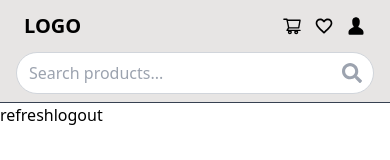
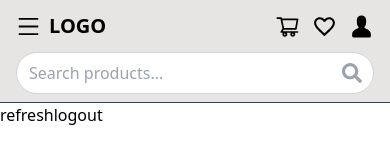
Before and after one commit to ZouCherif/tech_Ecommerce, a React (Create React App) app in the folder frontend/: page / in a window 390 px wide. Shown: the top 160 px of the page. Built offline with nearby package versions, Linux system fonts and the light colour scheme.

Commit message:
responsive Navbar

```diff
--- a/frontend/src/components/NavBar.js
+++ b/frontend/src/components/NavBar.js
@@ -3,12 +3,25 @@ import { AiOutlineShoppingCart, AiOutlineMenu } from "react-icons/ai";
 import { MdFavoriteBorder } from "react-icons/md";
 import { GoPerson } from "react-icons/go";
 import { Link } from "react-router-dom";
+import { useState } from "react";
 
 const Navbar = () => {
+  const [toggleMenu, setToggleMenu] = useState(false);
+  const handleToggleMenu = () => {
+    setToggleMenu((prevToggleMenu) => !prevToggleMenu);
+  };
   return (
-    <nav className="bg-stone-200 text-black w-full">
-      <div className="container mx-auto flex justify-between items-center py-3 max-w-[1200px] px-6">
-        <div className="text-xl font-bold mr-2">LOGO</div>
+    <nav className="text-black w-full relative">
+      <div className="relative z-20 bg-stone-200">
+        <div className="container mx-auto flex justify-between items-center py-3 max-w-[1200px] ss:px-6 px-4">
+          <div className="text-xl font-bold mr-2 flex items-center">
+            <AiOutlineMenu
+              size={25}
+              className="mr-2 ss:hidden"
+              onClick={handleToggleMenu}
+            />
+            LOGO
+          </div>
           <div className="flex items-center sm:space-x-6 ss:space-x-4 space-x-3">
             <div className="relative ss:block hidden">
               <input
@@ -22,15 +35,15 @@ const Navbar = () => {
               />
             </div>
             <Link to="/" className="hover:text-gray-500 flex items-center">
-            <AiOutlineShoppingCart size={20} className="ss:mr-1" />{" "}
+              <AiOutlineShoppingCart size={25} className="ss:mr-1" />{" "}
               <span className="ss:block hidden">Cart</span>
             </Link>
             <Link to="/" className="hover:text-gray-500 flex items-center">
-            <MdFavoriteBorder size={20} className="ss:mr-1" />{" "}
+              <MdFavoriteBorder size={25} className="ss:mr-1" />{" "}
               <span className="ss:block hidden">Favorites</span>
             </Link>
             <Link to="/auth" className="flex hover:text-gray-500 items-center">
-            <GoPerson size={20} className="ss:mr-2" />
+              <GoPerson size={25} className="ss:mr-1" />
               <span className="ss:block hidden">Your account</span>
             </Link>
           </div>
@@ -47,7 +60,7 @@ const Navbar = () => {
           />
         </div>
         <hr className=" border-gray-700" />
-      <div className="bg-black xs:block hidden">
+        <div className="bg-black ss:block hidden">
           <ul className="flex justify-around  mx-auto text-white text-center md:max-w-[1000px] xs:text-sm sm:text-base">
             <li className="bg-black cursor-pointer text-white font-semibold py-2 px-4 hover:bg-white hover:text-black duration-300 tracking-widest w-1/5">
               Home
@@ -66,6 +79,24 @@ const Navbar = () => {
             </li>
           </ul>
         </div>
+      </div>
+      <div
+        className={`ss:hidden bg-black text-white opacity-70 text-md fixed w-full transition-translate duration-300 transform-gpu ${
+          toggleMenu ? "" : "-translate-y-full"
+        }`}
+      >
+        <ul>
+          <li className="text-center py-2">Home</li>
+          <hr />
+          <li className="text-center py-2">Shop</li>
+          <hr />
+          <li className="text-center py-2">Best Sales</li>
+          <hr />
+          <li className="text-center py-2">About</li>
+          <hr />
+          <li className="text-center py-2">Contact</li>
+        </ul>
+      </div>
     </nav>
   );
 };
```
Lines whose indentation alone changed are shown as unchanged.
